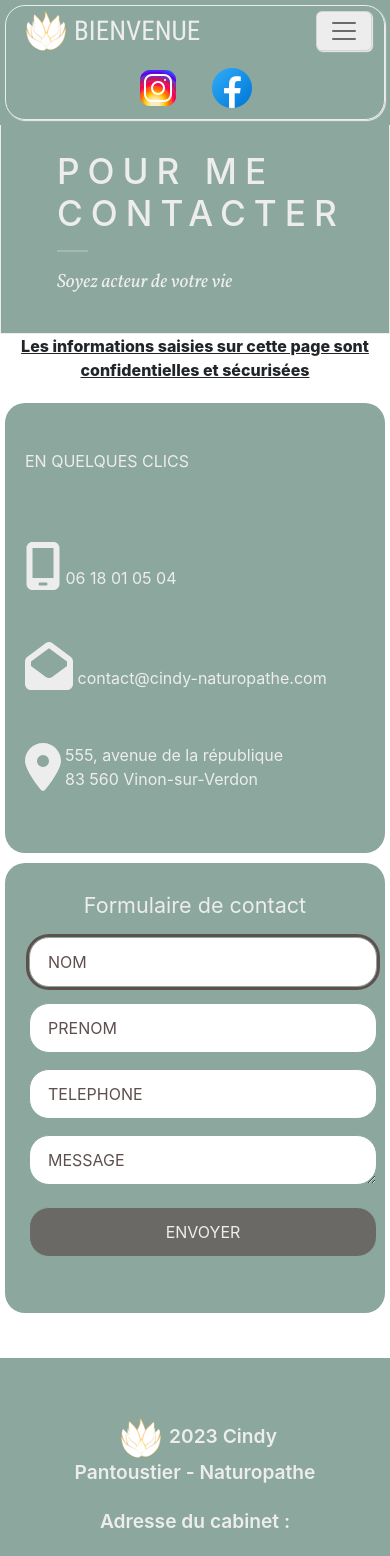
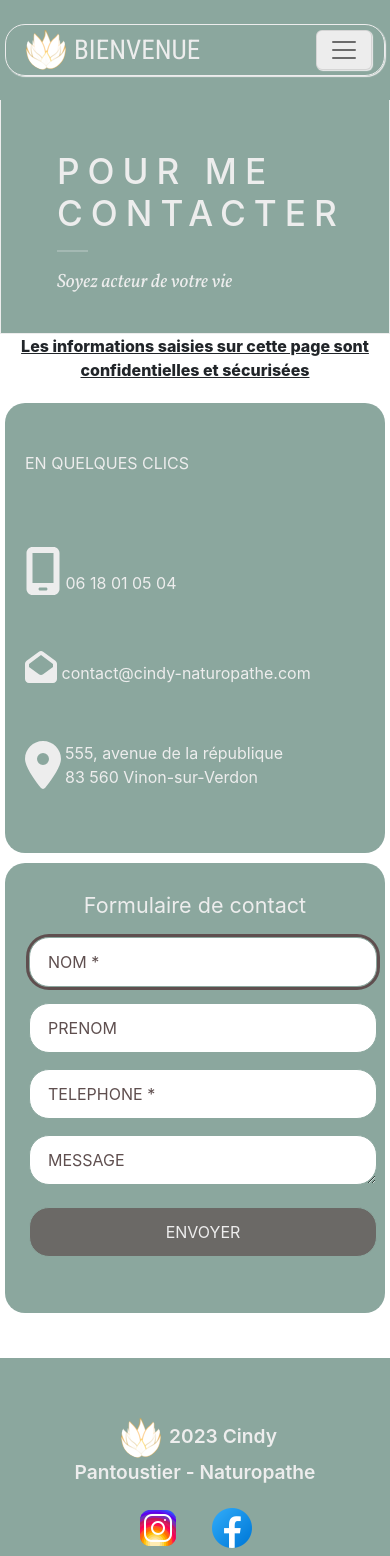
Before and after one commit to DavyHaYehoudi/CindyWebsite, a React (Create React App) app: page /contact in a window 390 px wide. Shown: the top 1556 px of the page. Built offline with nearby package versions, Linux system fonts and the light colour scheme; no server answers.

Commit message:
espace sections avec lotus + UX bouton envoyer formulaire + icones reseau social condition responsive dans nav et ajoute systematique dans footer + contraste onglet colonne

```diff
--- a/src/Layout/Footer.js
+++ b/src/Layout/Footer.js
@@ -2,6 +2,7 @@ import React from "react";
 import logo from "../medias/icons/logo.png";
 import ContactButton from "../components/ContactButton";
 import { Link, useLocation } from "react-router-dom";
+import SocialButtons from "../components/SocialButtons";
 
 const Footer = () => {
   const location = useLocation();
@@ -15,6 +16,7 @@ const Footer = () => {
             2023 Cindy Pantoustier - Naturopathe
           </Link>
         </div>
+        <SocialButtons />
         {location.pathname !== "/contact" && (
           <div className="footer_block2">
             <ContactButton />{" "}
--- a/src/Layout/Navigation.js
+++ b/src/Layout/Navigation.js
@@ -15,6 +15,7 @@ const Navigation = () => {
     massages: false,
   });
   const [timeoutId, setTimeoutId] = useState(null);
+  const [innerWidth, setInnerWidth] = useState(window.innerWidth);
 
   // En responsive la gestion du toogle de la Navbar
   const closeNavbar = () => setExpanded(false);
@@ -25,6 +26,13 @@ const Navigation = () => {
       setIsMobile(false);
     }
   }, [expanded]);
+
+  // Pour estimer la largeur de l'écran
+  useEffect(() => {
+    const handleResize = () => setInnerWidth(window.innerWidth);
+    window.addEventListener("resize", handleResize);
+    return () => window.removeEventListener("resize", handleResize);
+  }, []);
 
 
   // Empêcher que le menu déroulé ne se ferme trop vite au hover du NavDropdown
@@ -195,7 +203,7 @@ const Navigation = () => {
               </Nav.Link>
             </Nav>
           </Navbar.Collapse>
-          <SocialButtons />
+          {innerWidth >991&&<SocialButtons />}
         </Container>
       </Navbar>
     </>
--- /dev/null
+++ b/src/components/Spin.js
@@ -0,0 +1,11 @@
+import Spinner from 'react-bootstrap/Spinner';
+
+function Spin() {
+  return (
+    <Spinner animation="border" role="status">
+      <span className="visually-hidden ">Veuillez patienter...</span>
+    </Spinner>
+  );
+}
+
+export default Spin;
--- a/src/components/Tabbs.js
+++ b/src/components/Tabbs.js
@@ -1,9 +1,11 @@
 import Tab from "react-bootstrap/Tab";
 import Tabs from "react-bootstrap/Tabs";
+import logo from "../medias/icons/logo.png"
 
 function Tabbs({ title, composant, illustrations, tarifs, id }) {
   // L'id dans ce composant Bootstrap ajoute derrière -tab-description, attention à l'ancre dans l'url de navigation
   return (
+    <>
     <Tabs defaultActiveKey="description" id={id} className="mb-3 tabs custom-tabs-fill" fill>
       <Tab eventKey="description" title={title} tabClassName="tab">
         {composant}
@@ -26,6 +28,8 @@ function Tabbs({ title, composant, illustrations, tarifs, id }) {
         ></div>
       </Tab>
     </Tabs>
+    <div className="m-5 text-center" ><img src={logo} alt="lotus du logo"  /> </div>
+    </>
   );
 }
 
--- a/src/pages/Contact.js
+++ b/src/pages/Contact.js
@@ -6,41 +6,51 @@ import { faEnvelopeOpen } from "@fortawesome/free-solid-svg-icons";
 import { faLocationDot } from "@fortawesome/free-solid-svg-icons";
 import { Link } from "react-router-dom";
 import emailjs from "@emailjs/browser";
+import Spin from "../components/Spin";
 
 const Contact = () => {
+  const [successForm, setSuccessForm] = useState({
+    success: false,
+    failed: false,
+  });
+  const [spinActiv, setSpinActiv] = useState(false);
   const form = useRef();
   const phoneNumber = "0618010504";
-  const [successForm, setSuccessForm] = useState(false);
   const publique_key = process.env.REACT_APP_FORMULAIRE_PUBLIC_API_KEY;
   const template_key = process.env.REACT_APP_FORMULAIRE_TEMPLATE_KEY;
   const service_key = process.env.REACT_APP_FORMULAIRE_SERVICE_KEY;
 
   const sendEmail = (e) => {
-    console.log(e);
+    console.log("e :", e);
     e.preventDefault();
+    setSpinActiv(true);
 
     emailjs
       .sendForm(service_key, template_key, form.current, publique_key)
       .then(
-        (result) => {
-          setSuccessForm(true);
+        () => {
+          setSpinActiv(false);
+          setSuccessForm((prev) => ({ ...prev, success: true }));
         },
-        (error) => {
-          console.log(error);
+        () => {
+          setSuccessForm((prev) => ({ ...prev, failed: true }));
         }
       );
   };
   // L autofocus ne fonctionne pas toujours au chargement de la page
   useEffect(() => {
     setTimeout(() => {
-      document.getElementById('nom').focus();
+      document.getElementById("nom").focus();
     }, 0);
   }, []);
 
-
   return (
     <div>
-      <Headband title="POUR ME CONTACTER" accroche="Soyez acteur de votre vie" id="contact" />
+      <Headband
+        title="POUR ME CONTACTER"
+        accroche="Soyez acteur de votre vie"
+        id="contact"
+      />
       <p className="textContact">
         Les informations saisies sur cette page sont confidentielles et
         sécurisées
@@ -67,7 +77,7 @@ const Contact = () => {
               <FontAwesomeIcon
                 icon={faEnvelopeOpen}
                 alt="icône de boîte mail"
-                size="3x"
+                size="2x"
               />{" "}
               contact@cindy-naturopathe.com
             </Link>
@@ -84,27 +94,44 @@ const Contact = () => {
                 alt="icône de localisation"
                 size="3x"
               />{" "}
-              <p className="mx-1">555, avenue de la république
-              <br />
-              83 560 Vinon-sur-Verdon{" "}</p>
+              <p className="mx-1">
+                555, avenue de la république
+                <br />
+                83 560 Vinon-sur-Verdon{" "}
+              </p>
             </Link>
           </div>
         </div>
         <form className="form" id="form" ref={form} onSubmit={sendEmail}>
-          {successForm && (
+          {spinActiv && <Spin />}
+          {successForm.success && (
             <p className="successForm">
-              Les données ont bien été envoyées, je reviens vers vous rapidement
+              Les données ont bien été envoyées, je reviens vers vous
+              rapidement. 🙋🏻‍♀️
             </p>
           )}
-          <fieldset className={successForm ? "d-none":""}>
+          {successForm.failed && (
+            <p>
+              Il semble y avoir un problème de réseau. Veuillez renvoyer le
+              formulaire un peu plus tard. 🤷🏻‍♀️
+            </p>
+          )}
+          <fieldset
+            className={
+              successForm.success || successForm.failed || spinActiv
+                ? "d-none"
+                : ""
+            }
+          >
             <legend>Formulaire de contact</legend>
 
             <input
               type="text"
               id="nom"
               name="name"
-              placeholder="NOM"
+              placeholder="NOM *"
               autoFocus
+              required
             />
             <input
               type="text"
@@ -116,7 +143,8 @@ const Contact = () => {
               type="text"
               id="telephone"
               name="tel"
-              placeholder="TELEPHONE"
+              placeholder="TELEPHONE *"
+              required
             />
             <textarea
               id="message"
--- a/src/styles/responsive.css
+++ b/src/styles/responsive.css
@@ -82,4 +82,5 @@
   .adage2 {
     width: 100%;
   }
+
 }
--- a/src/styles/settings.css
+++ b/src/styles/settings.css
@@ -124,9 +124,8 @@ ul {
 .tabs {
   background-color: var(--main-color);
 }
-.tab {
-  color: var(--four-color) !important;
-}
+.tab.nav-link{
+  color: var(--four-color) !important;}
 
 /******************** OTHERS ********************/
 .all-scroll {
```
